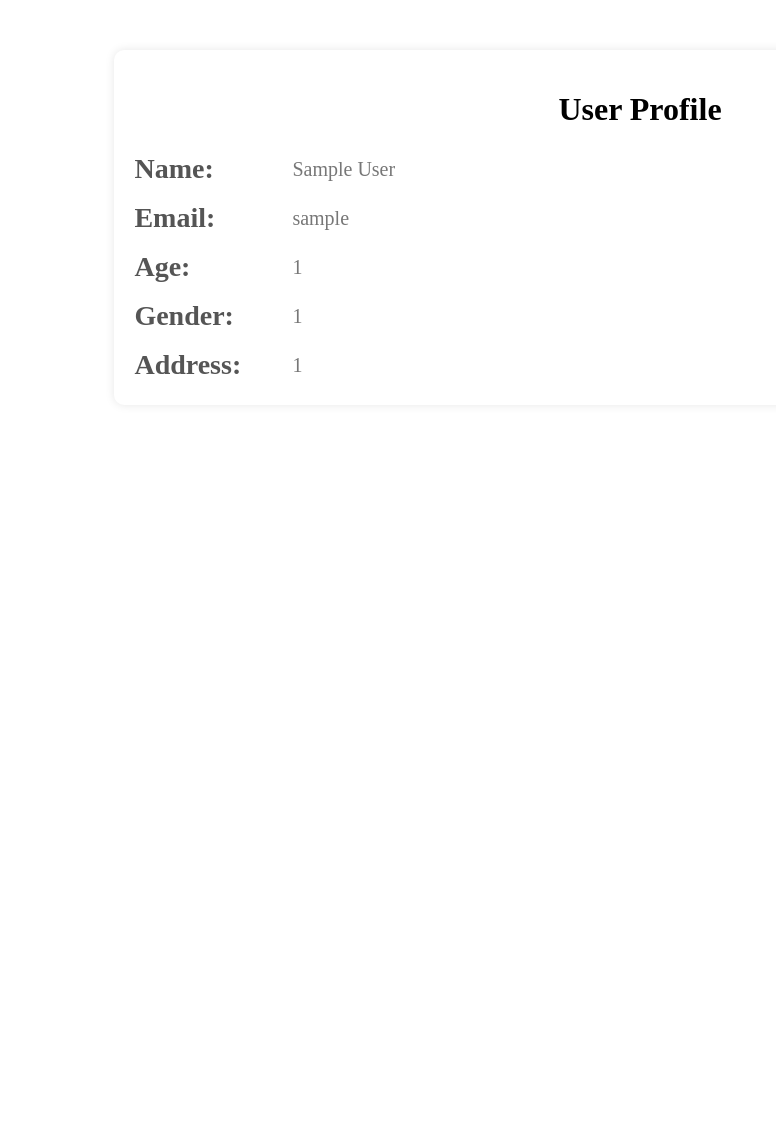
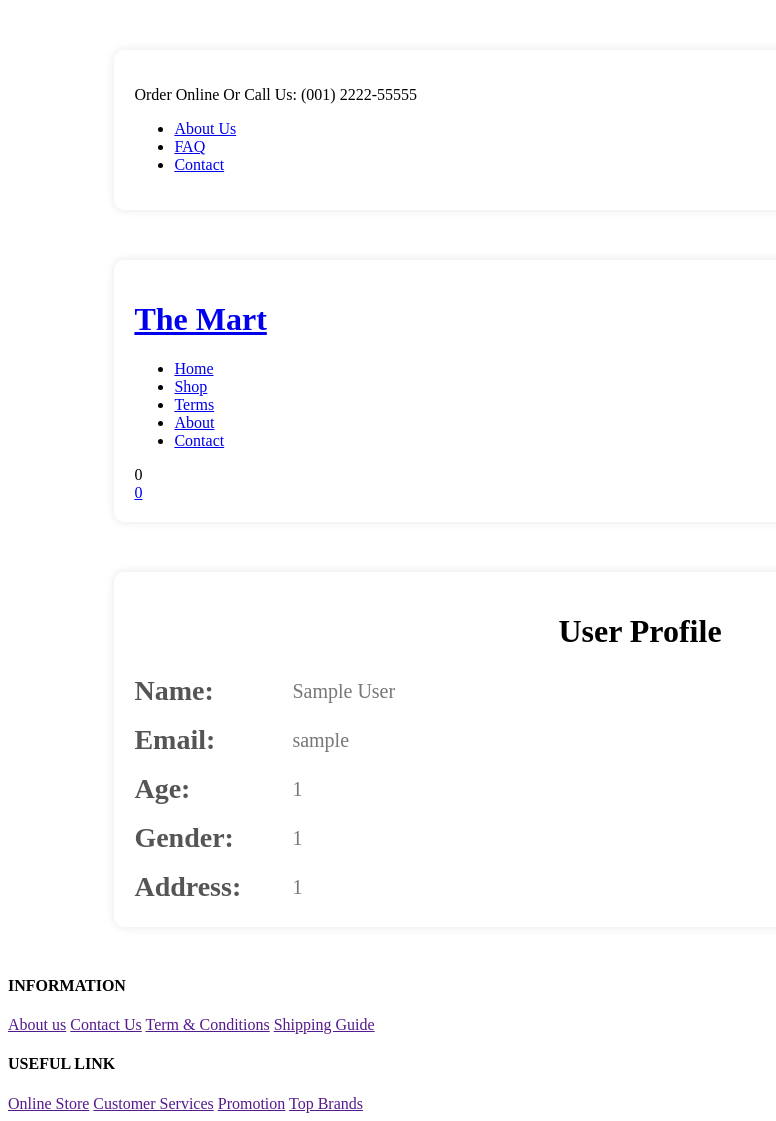
Before and after one commit to kingm0/Tease_Trendz-e-commerce, a PHP site: page /profile.php in a window 1280 px wide. Shown: the whole page, without its empty margins (0-776 px from the left). Before the commit the page ends 374 px from the top, so only its background shows below. Run offline with PHP 8.4, Linux system fonts and the light colour scheme; the visitor is signed in with stand-in values (Sample User, id 1).

Commit message:
added header and footer

```diff
--- a/profile.php
+++ b/profile.php
@@ -28,6 +28,63 @@
     <link rel="stylesheet" href="./css/profile.css">
 </head>
 <body>
+    <div class="top-nav">
+    <div class="container d-flex">
+        <p>Order Online Or Call Us: (001) 2222-55555</p>
+        <ul class="d-flex">
+            <li><a href="about.html">About Us</a></li>
+            <li><a href="terms.xml">FAQ</a></li>
+            <li><a href="contact.html">Contact</a></li>
+        </ul>
+    </div>
+</div>
+<div class="navigation">
+    <div class="nav-center container d-flex">
+        <a href="index.html" class="logo"><h1>The Mart</h1></a>
+
+        <ul class="nav-list d-flex">
+            <li class="nav-item">
+                <a href="index.php" class="nav-link">Home</a>
+            </li>
+            <li class="nav-item">
+                <a href="product.html" class="nav-link">Shop</a>
+            </li>
+            <li class="nav-item">
+                <a href="terms.xml" class="nav-link">Terms</a>
+            </li>
+            <li class="nav-item">
+                <a href="about.html" class="nav-link">About</a>
+            </li>
+            <li class="nav-item">
+                <a href="contact.html" class="nav-link">Contact</a>
+            </li>
+        </ul>
+
+        <div class="icons d-flex">
+            <a href="login.html" class="icon">
+                <i class="bx bx-user"></i>
+            </a>
+            <a href="search.html" class="icon">
+                <i class="bx bx-search"></i>
+            </a>
+            <div class="icon">
+                <i class="bx bx-heart"></i>
+                <span class="d-flex">0</span>
+            </div>
+            <a href="cart.html" class="icon">
+                <i class="bx bx-cart"></i>
+                <span class="d-flex">0</span>
+            </a>
+            <a href="logout.php" class="icon">
+                <i class="bx bx-log-out"></i>
+            </a>
+        </div>
+
+        <div class="hamburger">
+            <i class="bx bx-menu-alt-left"></i>
+        </div>
+    </div>
+</div>
     <div class="container">
     <h1 style="text-align: center;">User Profile</h1>
         <div class="profile-info">
@@ -53,5 +110,30 @@
             </div>
         </div>
     </div>
+<footer class="footer">
+    <div class="row">
+        <div class="col d-flex">
+            <h4>INFORMATION</h4>
+            <a href="">About us</a>
+            <a href="">Contact Us</a>
+            <a href="">Term & Conditions</a>
+            <a href="">Shipping Guide</a>
+        </div>
+        <div class="col d-flex">
+            <h4>USEFUL LINK</h4>
+            <a href="">Online Store</a>
+            <a href="">Customer Services</a>
+            <a href="">Promotion</a>
+            <a href="">Top Brands</a>
+        </div>
+        <div class="col d-flex">
+            <span><i class="bx bxl-facebook-square"></i></span>
+            <span><i class="bx bxl-instagram-alt"></i></span>
+            <span><i class="bx bxl-github"></i></span>
+            <span><i class="bx bxl-twitter"></i></span>
+            <span><i class="bx bxl-pinterest"></i></span>
+        </div>
+    </div>
+</footer>
 </body>
 </html>
```
